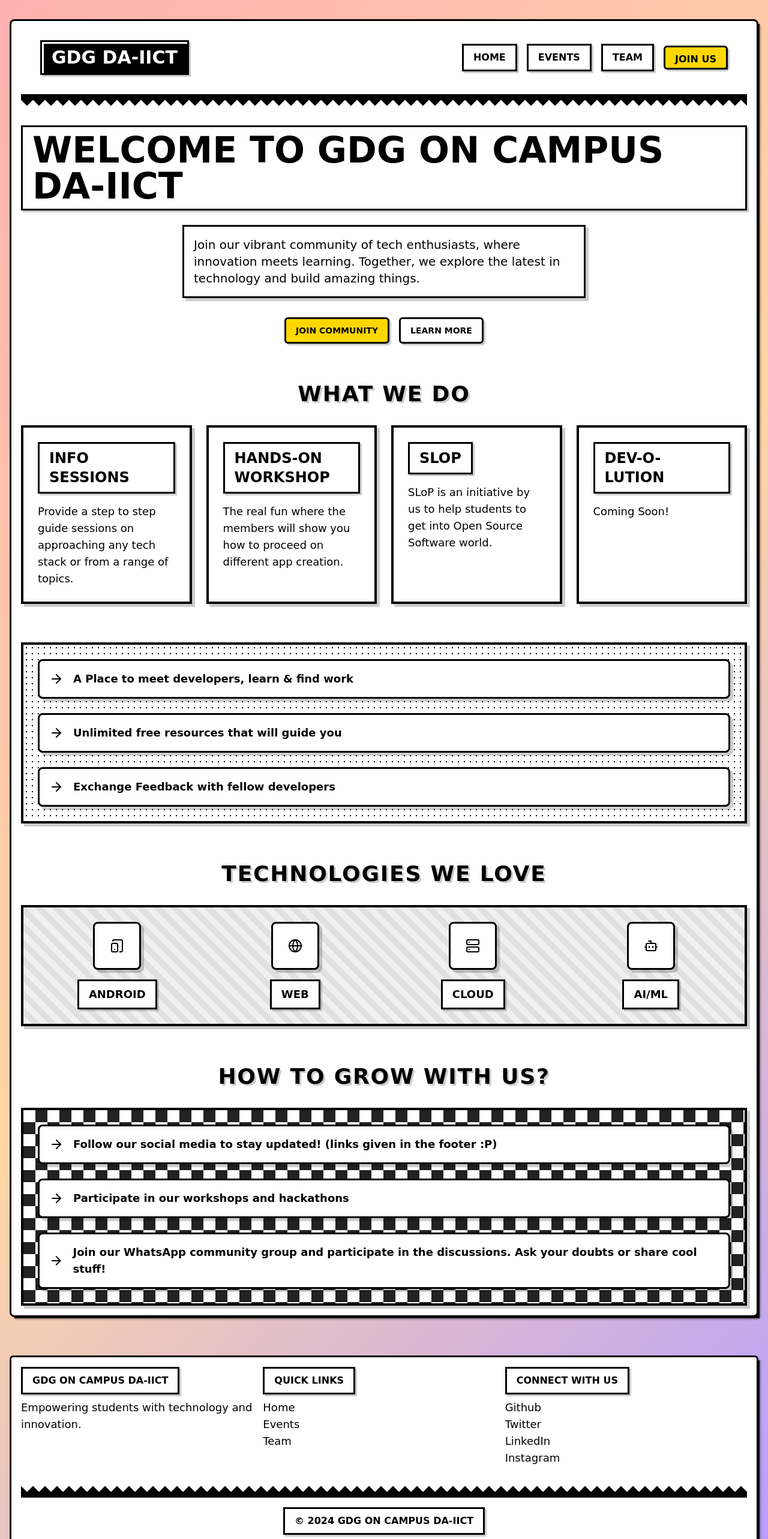
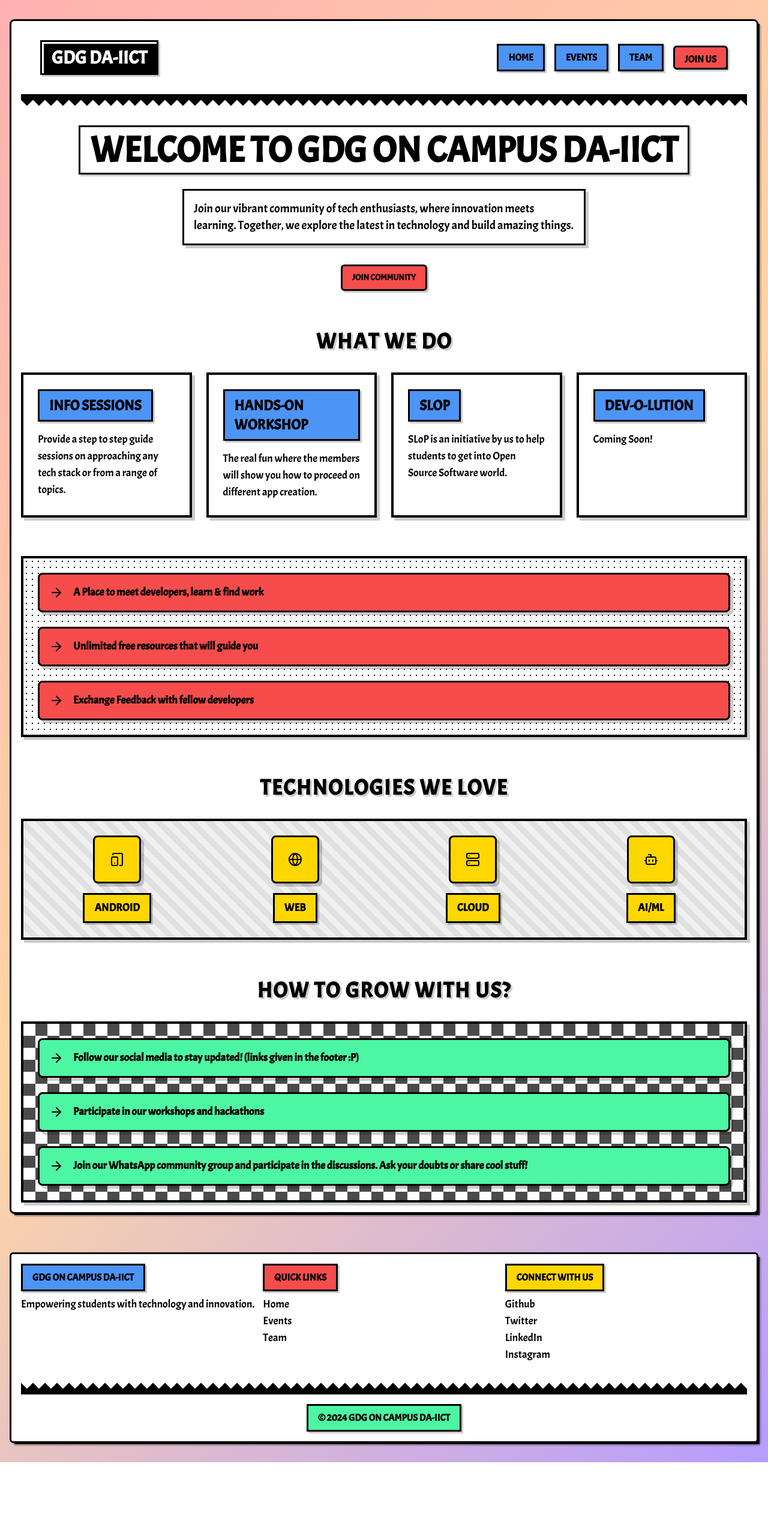
Before and after one commit to gdg-da/gdg, a Next.js app: page / in a window 1280 px wide. Shown: the top 2566 px of the page at 60% size. After the commit the page ends 2438 px from the top, so only its background shows below. Built offline with nearby package versions, Linux system fonts and the light colour scheme.

Commit message:
refactor: update styles for event titles and footer; add new comic color classes

```diff
--- a/package.json
+++ b/package.json
@@ -10,7 +10,6 @@
   },
   "dependencies": {
     "@radix-ui/react-slot": "^1.1.0",
-    "@radix-ui/react-tooltip": "^1.1.4",
     "class-variance-authority": "^0.7.1",
     "clsx": "^2.1.1",
     "lucide-react": "^0.468.0",
--- a/src/app/events/page.tsx
+++ b/src/app/events/page.tsx
@@ -45,7 +45,7 @@
                         <div className="comic-border mb-4 overflow-hidden">
                             <Image src={event.image} alt={event.title} width={300} height={200} className="w-full" />
                         </div>
-                        <h2 className="comic-text mb-2">{event.title}</h2>
+                        <h2 className="comic-yellow comic-text mb-2">{event.title}</h2>
                         <p className="text-lg mb-2">{event.type}</p>
                         <p className="text-lg mb-4">{event.description}</p>
                         <p className="text-lg mb-6">Date: {event.date}</p>
--- a/src/app/globals.css
+++ b/src/app/globals.css
@@ -28,7 +28,6 @@
 @layer base {
   body {
     @apply bg-background text-foreground;
-    font-family: 'Comic Sans MS', cursive, sans-serif;
   }
 }
 
@@ -166,7 +165,6 @@
 }
 
 .comic-text {
-  background: white;
   border: 3px solid black;
   padding: 0.5rem 1rem;
   font-weight: bold;
@@ -190,7 +188,6 @@
 }
 
 .comic-highlight {
-  background: #FFD700;
   border: 3px solid black;
   padding: 0.5rem 1rem;
   font-weight: bold;
@@ -213,6 +210,22 @@
   transform: rotate(calc(var(--random-rotate) * -1));
 }
 
+.comic-yellow{
+  background: #FFD700;
+}
+
+.comic-blue {
+  background: #4c94f6;
+}
+
+.comic-red {
+  background: #f64c4c;
+}
+
+.comic-green {
+  background: #4cf6a2;
+}
+
 .comic-dots {
   background-image: radial-gradient(circle, black 1px, transparent 1px);
   background-size: 10px 10px;
@@ -230,8 +243,8 @@
 
 .comic-checkered-grid {
   background:
-    linear-gradient(45deg, #222 25%, transparent 25%, transparent 75%, #222 75%, #222),
-    linear-gradient(45deg, #222 25%, transparent 25%, transparent 75%, #222 75%, #222);
+    linear-gradient(45deg, #4b4b4b 25%, transparent 25%, transparent 75%, #4b4b4b 75%, #4b4b4b),
+    linear-gradient(45deg, #4b4b4b 25%, transparent 25%, transparent 75%, #4b4b4b 75%, #4b4b4b);
   background-size: 40px 40px;
   background-position: 0 0, 20px 20px;
 }
--- a/src/app/layout.tsx
+++ b/src/app/layout.tsx
@@ -2,11 +2,18 @@
 import type { Metadata } from 'next'
 import Header from '@/components/header'
 import Footer from '@/components/footer'
+import { Acme } from 'next/font/google'
 
 export const metadata: Metadata = {
   title: 'GDG on Campus DA-IICT',
   description: 'Google Developer Group on Campus DA-IICT',
 }
+
+const font = Acme({
+  weight: '400',
+  subsets: ['latin'],
+  display: 'swap',
+})
 
 export default function RootLayout({
   children,
@@ -14,7 +21,7 @@
   children: React.ReactNode
 }) {
   return (
-    <html lang="en">
+    <html lang="en" className={font.className}>
       <body className="gradient-bg min-h-screen flex flex-col">
         <div className="flex-grow">
           <div className="container mx-auto px-4 py-8">
--- a/src/app/page.tsx
+++ b/src/app/page.tsx
@@ -23,12 +23,12 @@
         <div className="space-y-16">
             <section>
                 <div className="flex flex-col md:flex-row items-center gap-8">
-                    <div className="">
+                    <div className="mx-auto">
                         <h1 className="text-5xl md:text-6xl font-black mb-6 comic-text random-rotate">Welcome to GDG on Campus DA-IICT</h1>
                         <p className="text-xl mb-8 max-w-2xl mx-auto comic-panel random-rotate">Join our vibrant community of tech enthusiasts, where innovation meets learning. Together, we explore the latest in technology and build amazing things.</p>
                         <div className="flex gap-4 justify-center">
-                            <Button size="lg" className="comic-highlight random-rotate hover:-translate-y-1 transition-transform">Join Community</Button>
-                            <Button size="lg" variant="outline" className="comic-text random-rotate hover:-translate-y-1 transition-transform">Learn More</Button>
+                            <Button size="lg" className="comic-red comic-highlight random-rotate hover:-translate-y-1 transition-transform"><a href='https://chat.whatsapp.com/EOUef2JNbFB5hadvb48OWC' target='_blank'>Join Community</a></Button>
+                            {/* <Button size="lg" variant="outline" className="comic-yellow comic-text random-rotate hover:-translate-y-1 transition-transform">Learn More</Button> */}
                         </div>
                     </div>
                     {/* <div className="md:w-1/2">
@@ -43,7 +43,7 @@
                 <div className="grid grid-cols-1 md:grid-cols-2 lg:grid-cols-4 gap-6">
                     {activities.activities.map((activity, index) => (
                         <div key={index} className="comic-card random-rotate">
-                            <h3 className="text-2xl font-bold mb-4 comic-text">{activity.name}</h3>
+                            <h3 className="comic-blue text-2xl font-bold mb-4 comic-text">{activity.name}</h3>
                             <p className="text-lg">{activity.description}</p>
                         </div>
                     ))}
@@ -52,7 +52,7 @@
             <section>
                 <div className="comic-card space-y-6 comic-dots">
                     {features.fearures.map((feature, index) => (
-                        <div key={index} className="flex items-center gap-4 p-4 comic-border bg-[#FFD6A5]/20 random-rotate">
+                        <div key={index} className="comic-red flex items-center gap-4 p-4 comic-border bg-[#FFD6A5]/20 random-rotate">
                             <ArrowRight className="h-6 w-6" />
                             <span className="text-lg font-semibold">{feature}</span>
                         </div>
@@ -64,10 +64,10 @@
                 <div className="comic-card grid grid-cols-2 md:grid-cols-4 gap-8 comic-stripes">
                     {Technologies.map((tech, index) => (
                         <div key={index} className="text-center">
-                            <div className="comic-border bg-[#FFB1B1]/20 p-4 mb-4 mx-auto w-20 h-20 flex items-center justify-center random-rotate">
+                            <div className="comic-yellow comic-border bg-[#FFB1B1]/20 p-4 mb-4 mx-auto w-20 h-20 flex items-center justify-center random-rotate">
                                 {tech.icon}
                             </div>
-                            <h3 className="text-lg font-bold comic-text random-rotate">{tech.name}</h3>
+                            <h3 className="comic-yellow text-lg font-bold comic-text random-rotate">{tech.name}</h3>
                         </div>
                     ))}
                 </div>
@@ -76,7 +76,7 @@
                 <h2 className="text-4xl font-black mb-8 text-center comic-title random-rotate">How to Grow With Us?</h2>
                 <div className="comic-card space-y-6 comic-checkered-grid">
                     {GrowWithUs.map((step, index) => (
-                        <div key={index} className="flex items-center gap-4 p-4 comic-border bg-[#FFD6A5]/20 random-rotate">
+                        <div key={index} className="comic-green flex items-center gap-4 p-4 comic-border bg-[#FFD6A5]/20 random-rotate">
                             <ArrowRight className="h-6 w-6" />
                             <span className="text-lg font-semibold">{step}</span>
                         </div>
--- a/src/components/footer.tsx
+++ b/src/components/footer.tsx
@@ -7,11 +7,11 @@
                 <div className="comic-panel rounded-md bg-white">
                     <div className="flex flex-wrap justify-between">
                         <div className="w-full md:w-1/3 mb-4 md:mb-0">
-                            <h3 className="comic-text mb-2">GDG on Campus DA-IICT</h3>
+                            <h3 className="comic-blue comic-text mb-2">GDG on Campus DA-IICT</h3>
                             <p className="text-lg">Empowering students with technology and innovation.</p>
                         </div>
                         <div className="w-full md:w-1/3 mb-4 md:mb-0">
-                            <h3 className="comic-text mb-2">Quick Links</h3>
+                            <h3 className="comic-red comic-text mb-2">Quick Links</h3>
                             <ul className="text-lg">
                                 <li><Link href="/" className="hover:underline">Home</Link></li>
                                 <li><Link href="/events" className="hover:underline">Events</Link></li>
@@ -19,7 +19,7 @@
                             </ul>
                         </div>
                         <div className="w-full md:w-1/3">
-                            <h3 className="comic-text mb-2">Connect With Us</h3>
+                            <h3 className="comic-yellow comic-text mb-2">Connect With Us</h3>
                             <ul className="text-lg">
                                 <li><a href="https://github.com/ossdaiict" target="_blank" className="hover:underline">Github</a></li>
                                 <li><a href="https://x.com/gdgdaiict" target="_blank" className="hover:underline">Twitter</a></li>
@@ -30,7 +30,7 @@
                     </div>
                     <div className="mt-8 text-center">
                         <div className="zigzag mb-4"></div>
-                        <p className="comic-text">© {new Date().getFullYear()} GDG on Campus DA-IICT</p>
+                        <p className="comic-green comic-text">© {new Date().getFullYear()} GDG on Campus DA-IICT</p>
                     </div>
                 </div>
             </div>
--- a/src/components/header.tsx
+++ b/src/components/header.tsx
@@ -1,6 +1,6 @@
 "use client"
 
-import React, { useState } from 'react'
+import { useState, useEffect } from 'react'
 import Link from 'next/link'
 import { Button } from '@/components/ui/button'
 import { Menu, X } from 'lucide-react'
@@ -8,9 +8,27 @@
 export default function Header() {
     const [isMenuOpen, setIsMenuOpen] = useState(false)
 
+    const closeMenu = () => {
+        if (isMenuOpen) {
+            setIsMenuOpen(false)
+        }
+    }
+
     const toggleMenu = () => {
         setIsMenuOpen(!isMenuOpen)
     }
+
+    useEffect(() => {
+        if (isMenuOpen) {
+            document.body.style.overflow = 'hidden'
+        } else {
+            document.body.style.overflow = 'unset'
+        }
+
+        return () => {
+            document.body.style.overflow = 'unset'
+        }
+    }, [isMenuOpen])
 
     return (
         <header className="mb-8 relative">
@@ -19,10 +37,10 @@
                 </Link>
                 <button className="lg:hidden z-50 text-black" onClick={toggleMenu}>{isMenuOpen ? <X size={24} /> : <Menu size={24} />}</button>
                 <ul className={`fixed inset-0 flex flex-col items-center justify-center space-y-6 lg:space-y-0 lg:space-x-4 lg:flex-row lg:relative lg:bg-transparent z-40 ${isMenuOpen ? 'flex bg-white' : 'hidden lg:flex'}`}>
-                    <li><Link href="/" className="comic-text random-rotate text-2xl lg:text-base" onClick={toggleMenu}>Home</Link></li>
-                    <li><Link href="/events" className="comic-text random-rotate text-2xl lg:text-base" onClick={toggleMenu}>Events</Link></li>
-                    <li><Link href="/team" className="comic-text random-rotate text-2xl lg:text-base" onClick={toggleMenu}>Team</Link></li>
-                    <li><Button className="comic-highlight random-rotate hover:-translate-y-1 transition-transform text-2xl lg:text-base" onClick={toggleMenu}>Join Us</Button></li>
+                    <li><Link href="/" className="comic-blue comic-text random-rotate text-2xl lg:text-base" onClick={closeMenu}>Home</Link></li>
+                    <li><Link href="/events" className="comic-blue comic-text random-rotate text-2xl lg:text-base" onClick={closeMenu}>Events</Link></li>
+                    <li><Link href="/team" className="comic-blue comic-text random-rotate text-2xl lg:text-base" onClick={closeMenu}>Team</Link></li>
+                    <li><Button className="comic-red comic-highlight random-rotate hover:-translate-y-1 transition-transform text-2xl lg:text-base" onClick={closeMenu}><a href='https://chat.whatsapp.com/EOUef2JNbFB5hadvb48OWC' target='_blank'>Join Us</a></Button></li>
                 </ul>
             </nav>
             <div className="zigzag mt-4 rotate-180"></div>
```
Also changed, not shown: src/app/team/page.tsx (+15 -22 lines), 1 other file (tests, documents, lock files or other folders).
